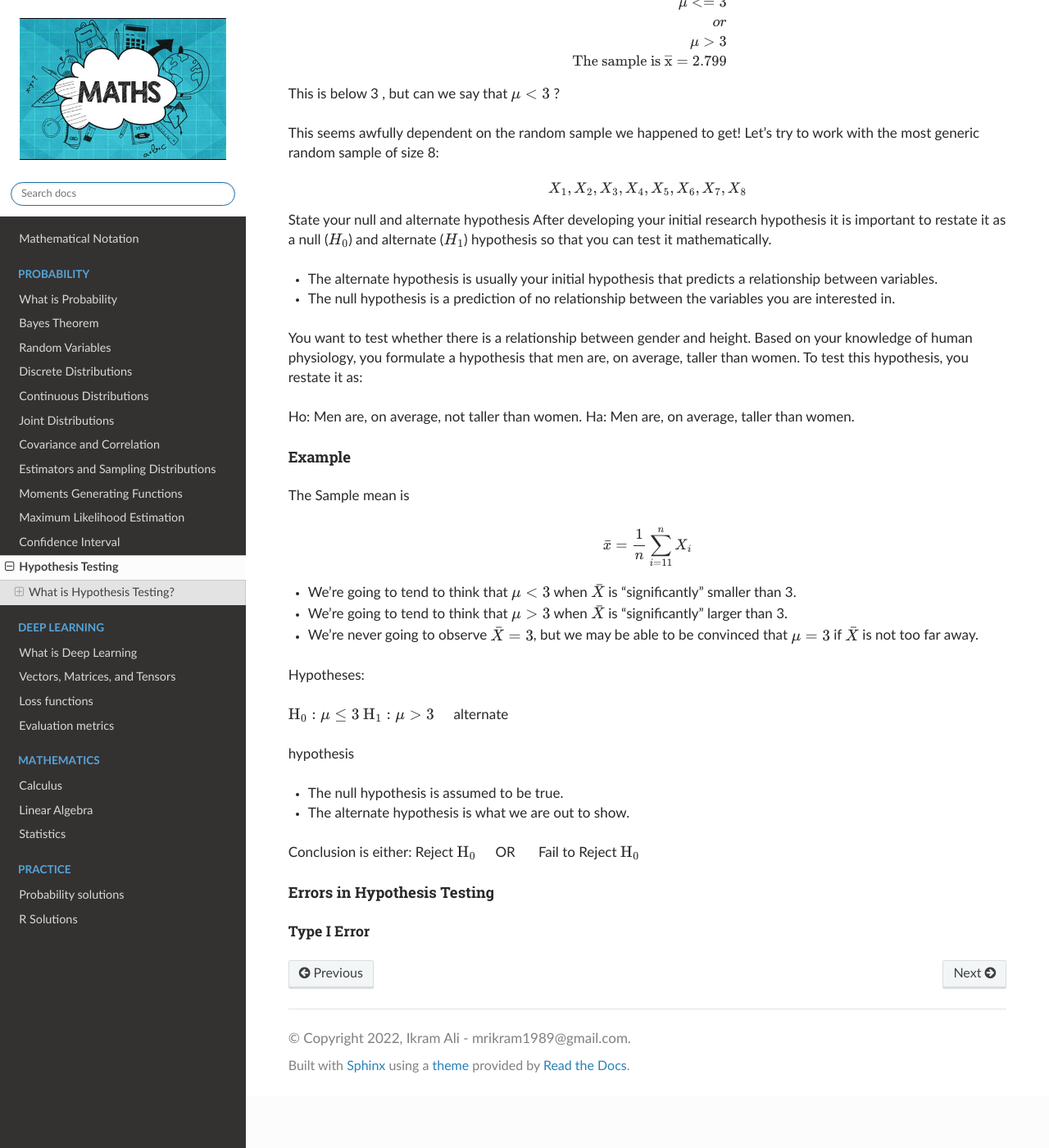
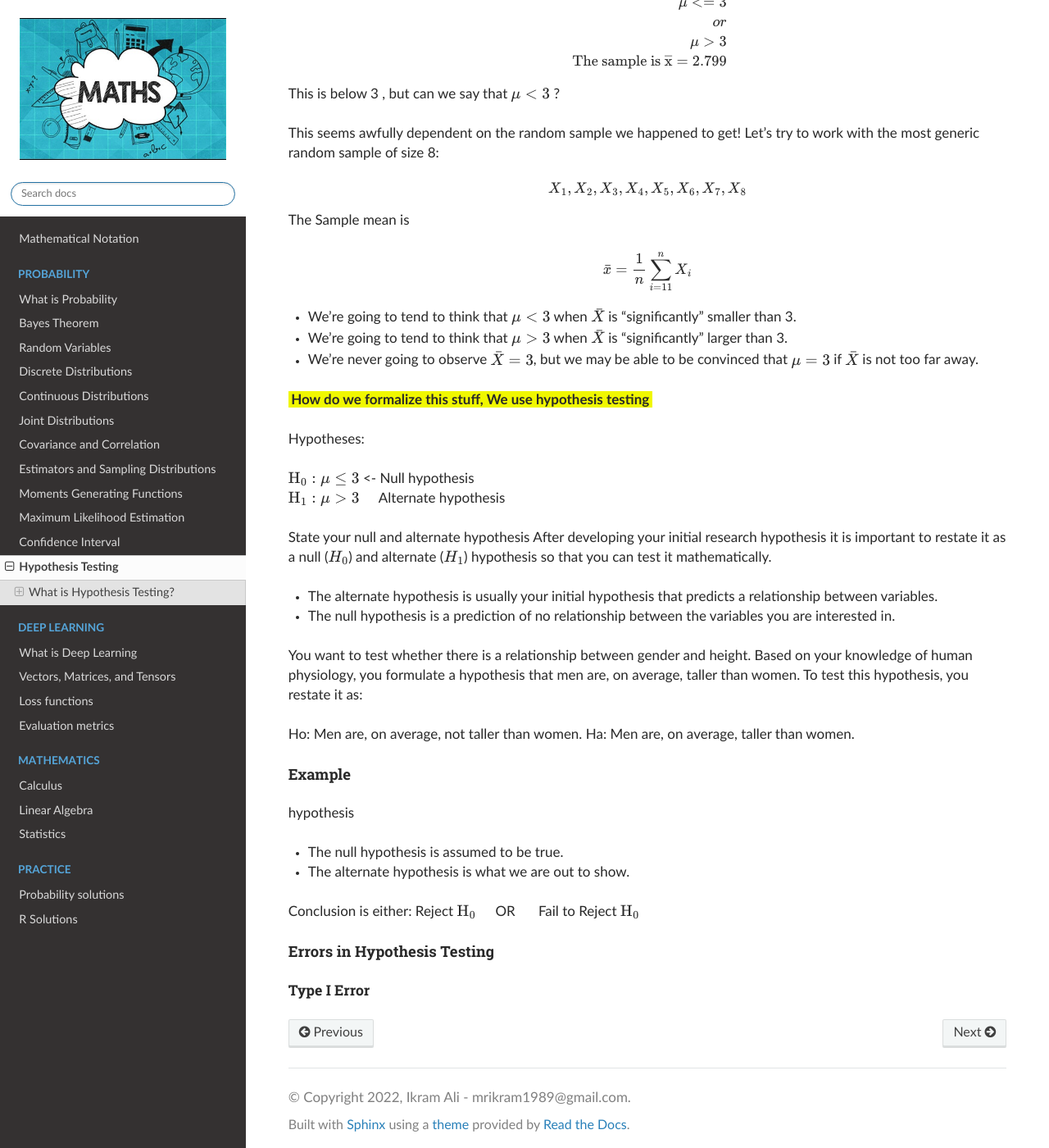
Before and after one commit to akkefa/ml-notes, a Sphinx documentation site: the page built from docs/probability/hypothesis_testing.md, in a window 1280 px wide and 1400 px high, scrolled down 1174 px. Shown: the whole window at 82% size. Built offline with Sphinx 7.4.7 and the Read the Docs theme 2.0.0, drawn with Linux system fonts in a browser that asks for light colours; some of the changed lines change nothing that is shown.

Commit message:
new changes

```diff
--- a/docs/probability/hypothesis_testing.md
+++ b/docs/probability/hypothesis_testing.md
@@ -75,6 +75,24 @@
 X_1, X_2, X_3, X_4, X_5, X_6, X_7, X_8
 $$
 
+The Sample mean is
+
+$$
+\bar{x}=\frac{1}{n} \sum_{i=11}^n X_i
+$$
+
+- We're going to tend to think that $\mu<3$ when $\bar{X}$ is "significantly" smaller than 3.
+- We're going to tend to think that $\mu>3$ when $\bar{X}$ is "significantly" larger than 3.
+- We're never going to observe $\bar{X}=3$, but we may be able to be convinced that $\mu=3$ if $\bar{X}$ is not too far away.
+
+
+**How do we formalize this stuff, We use hypothesis testing**
+
+Hypotheses:
+
+$\mathrm{H}_0: \mu \leq 3$ <- Null hypothesis \
+$\mathrm{H}_1: \mu>3 \quad$ Alternate hypothesis
+
 
 State your null and alternate hypothesis
 After developing your initial research hypothesis it is important to restate it as a null ($H_0$) and alternate ($H_1$)
@@ -91,21 +109,6 @@
 
 ##### Example
 
-The Sample mean is
-
-$$
-\bar{x}=\frac{1}{n} \sum_{i=11}^n X_i
-$$
-
-- We're going to tend to think that $\mu<3$ when $\bar{X}$ is "significantly" smaller than 3.
-- We're going to tend to think that $\mu>3$ when $\bar{X}$ is "significantly" larger than 3.
-- We're never going to observe $\bar{X}=3$, but we may be able to be convinced that $\mu=3$ if $\bar{X}$ is not too far away.
-
-Hypotheses:
-
-$\mathrm{H}_0: \mu \leq 3$
-$\mathrm{H}_1: \mu>3 \quad$ alternate
-
 hypothesis
 - The null hypothesis is assumed to be true.
 - The alternate hypothesis is what we are out to show.
```
